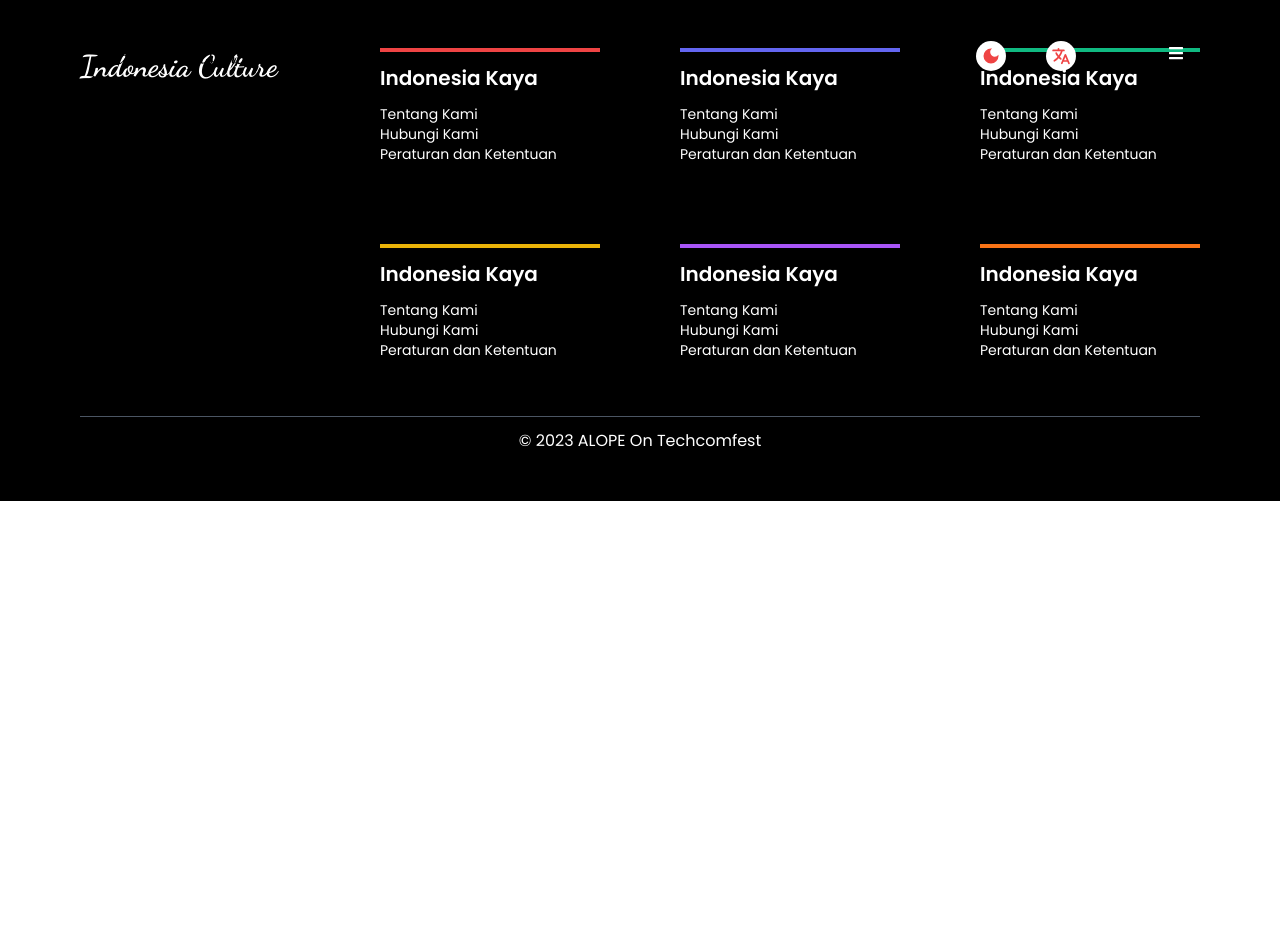
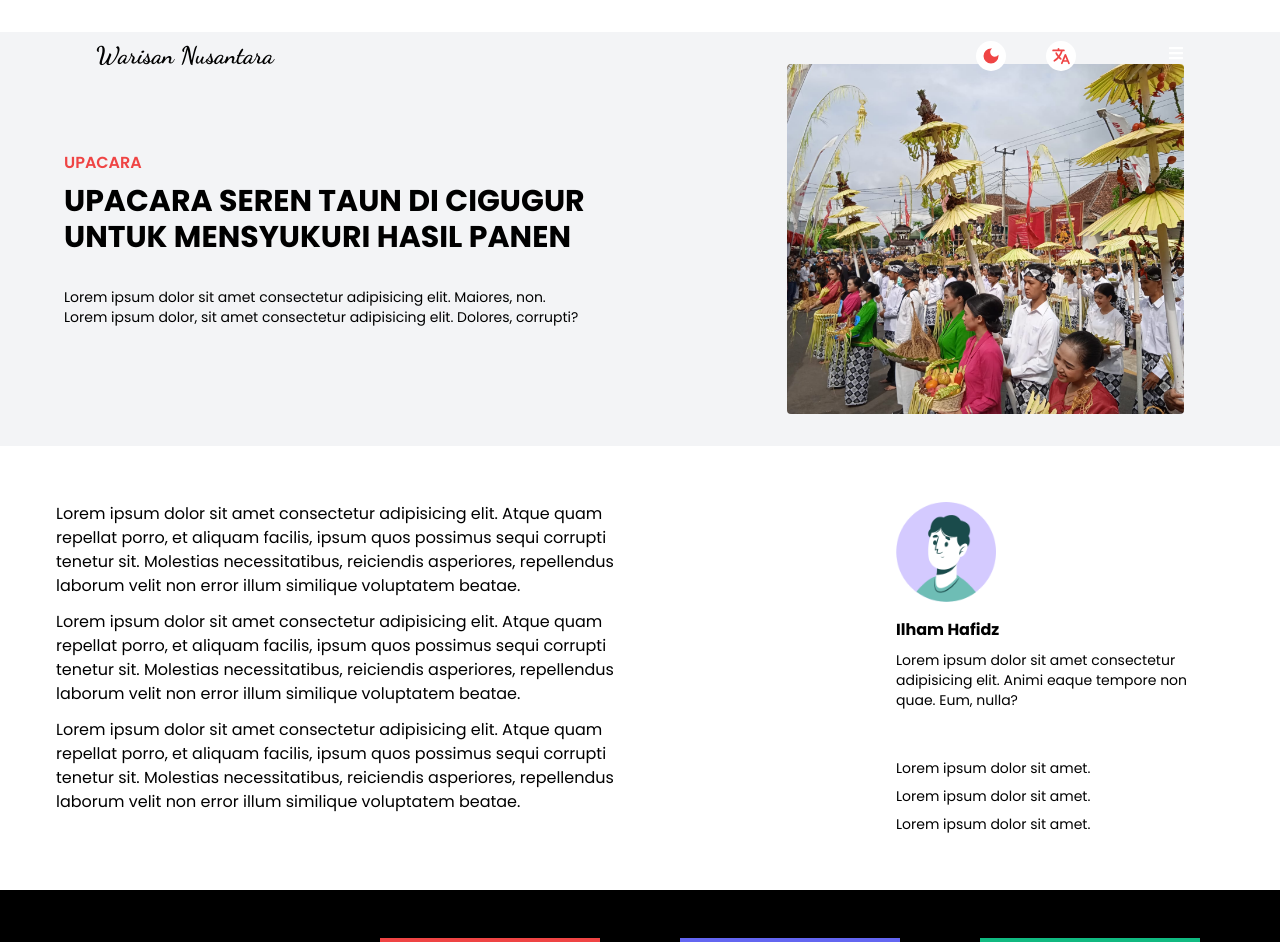
Before and after one commit to ilhamhafidz404/TECHCOMFEST_ALOPE-WarisanNusantara, a React (Create React App) app: page /news/read in a window 1280 px wide. Shown: the top 942 px of the page. Before the commit the page ends 800 px from the top, so only its background shows below. Built offline with nearby package versions, Linux system fonts and the light colour scheme.

Commit message:
halaman detail dari berita

```diff
--- a/src/App.tsx
+++ b/src/App.tsx
@@ -9,6 +9,7 @@ import { IoLanguage } from "react-icons/io5";
 // pages
 import Home from "./pages/Home";
 import News from "./pages/News";
+import Detail from "./pages/Detail";
 
 // components
 import Switcher from "./components/swicher";
@@ -150,6 +151,7 @@ export default function App() {
           <Route path="/" element={<Home language={language} />} />
           <Route path="/ragam-indonesia" element={<RagamIndonesia />} />
           <Route path="/news" element={<News />} />
+          <Route path="/news/read" element={<Detail />} />
         </Routes>
         <Footer />
       </Router>
--- /dev/null
+++ b/src/pages/Detail.tsx
@@ -0,0 +1,66 @@
+export default function Detail() {
+  return (
+    <>
+      <div className="grid grid-cols-5 px-16 my-8 items-center bg-gray-100">
+        <div className="text-left col-span-3">
+          <p className="font-semibold mb-2 text-red-500">UPACARA</p>
+          <h1 className="font-bold text-3xl mb-8">
+            UPACARA SEREN TAUN DI CIGUGUR <br /> UNTUK MENSYUKURI HASIL PANEN
+          </h1>
+          <p className="mr-3 text-sm">
+            Lorem ipsum dolor sit amet consectetur adipisicing elit. Maiores,
+            non.
+          </p>
+          <p className="mr-3 text-sm">
+            Lorem ipsum dolor, sit amet consectetur adipisicing elit. Dolores,
+            corrupti?
+          </p>
+        </div>
+        <div className="p-8 col-span-2">
+          <img
+            src="/images/news/serenTaun.jpg"
+            className="w-full h-[350px] rounded object-cover"
+          />
+        </div>
+      </div>
+      <div className="grid grid-cols-2 m-14">
+        <div className="">
+          <p className="text-medium mb-3">
+            Lorem ipsum dolor sit amet consectetur adipisicing elit. Atque quam
+            repellat porro, et aliquam facilis, ipsum quos possimus sequi
+            corrupti tenetur sit. Molestias necessitatibus, reiciendis
+            asperiores, repellendus laborum velit non error illum similique
+            voluptatem beatae.
+          </p>
+          <p className="text-medium mb-3">
+            Lorem ipsum dolor sit amet consectetur adipisicing elit. Atque quam
+            repellat porro, et aliquam facilis, ipsum quos possimus sequi
+            corrupti tenetur sit. Molestias necessitatibus, reiciendis
+            asperiores, repellendus laborum velit non error illum similique
+            voluptatem beatae.
+          </p>
+          <p className="text-medium mb-3">
+            Lorem ipsum dolor sit amet consectetur adipisicing elit. Atque quam
+            repellat porro, et aliquam facilis, ipsum quos possimus sequi
+            corrupti tenetur sit. Molestias necessitatibus, reiciendis
+            asperiores, repellendus laborum velit non error illum similique
+            voluptatem beatae.
+          </p>
+        </div>
+        <div className="ml-64">
+          <img src="/images/avatar.png" className="w-[100px] rounded" />
+          <h1 className="font-bold mt-4">Ilham Hafidz</h1>
+          <p className="text-sm mt-2">
+            Lorem ipsum dolor sit amet consectetur adipisicing elit. Animi eaque
+            tempore non quae. Eum, nulla?
+          </p>
+          <div className="mt-12">
+            <p className="text-sm mt-2">Lorem ipsum dolor sit amet.</p>
+            <p className="text-sm mt-2">Lorem ipsum dolor sit amet.</p>
+            <p className="text-sm mt-2">Lorem ipsum dolor sit amet.</p>
+          </div>
+        </div>
+      </div>
+    </>
+  );
+}
```
Also changed, not shown: public/images/avatar.png (added).
